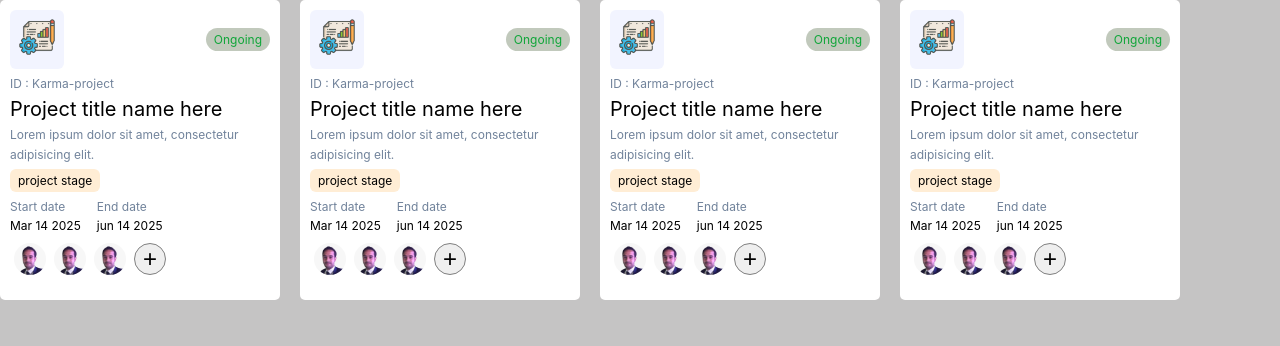
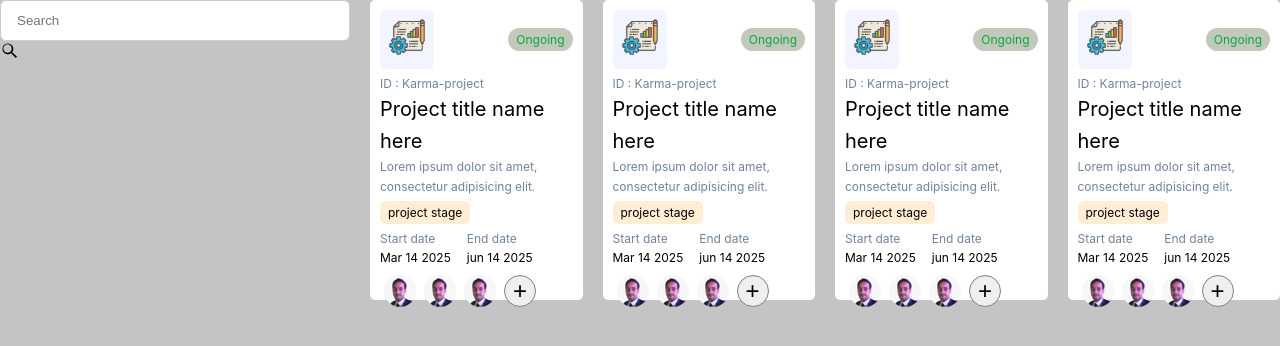
Before and after one commit to Belgacem-Dahmen/vueTraining, a Vue app: page / in a window 1280 px wide. Shown: the top 346 px of the page. Built offline with nearby package versions, Linux system fonts and the light colour scheme; the HTML template or start-up script is replaced by a standard one.

Commit message:
add search input component

```diff
--- a/src/App.vue
+++ b/src/App.vue
@@ -1,8 +1,10 @@
 <script setup lang="ts">
 import { RouterView } from 'vue-router'
+
 </script>
 
 <template>
+
   <RouterView />
 </template>
 
--- /dev/null
+++ b/src/components/Inputs/SearchInput.vue
@@ -0,0 +1,19 @@
+
+  <template>
+  <div class="input-container">
+    <input placeholder="Search" type="text" />
+    <svg class="search-icon" xmlns="http://www.w3.org/2000/svg" viewBox="0 0 24 24" width="20" height="20">
+      <path fill="currentColor" d="M15.5 14h-.79l-.28-.27a6.5 6.5 0 1 0-.73.73l.27.28v.79l5 4.99L20.49 19zm-6 0A5 5 0 1 1 14 9a5 5 0 0 1-4.5 5z"/>
+    </svg>
+  </div>
+</template>
+
+
+<style>
+input {
+  width: 350px;
+  padding: 12px 16px;
+  border: 1px solid #ccc;
+  border-radius: 6px;
+}
+</style>
--- a/src/views/HomeView.vue
+++ b/src/views/HomeView.vue
@@ -1,9 +1,11 @@
 <script setup lang="ts">
+import SearchInput from '@/components/Inputs/SearchInput.vue'
 import ProjectCard from '@/components/ProjectCard.vue'
 </script>
 
 <template>
   <main>
+    <SearchInput />
     <ProjectCard />
     <ProjectCard />
     <ProjectCard />
@@ -14,5 +16,7 @@ import ProjectCard from '@/components/ProjectCard.vue'
 main {
   display: flex;
   gap: 20px;
+  align-content: center;
+  justify-content: center;
 }
 </style>
```
Also changed, not shown: src/assets/searchIcon.png (added).
